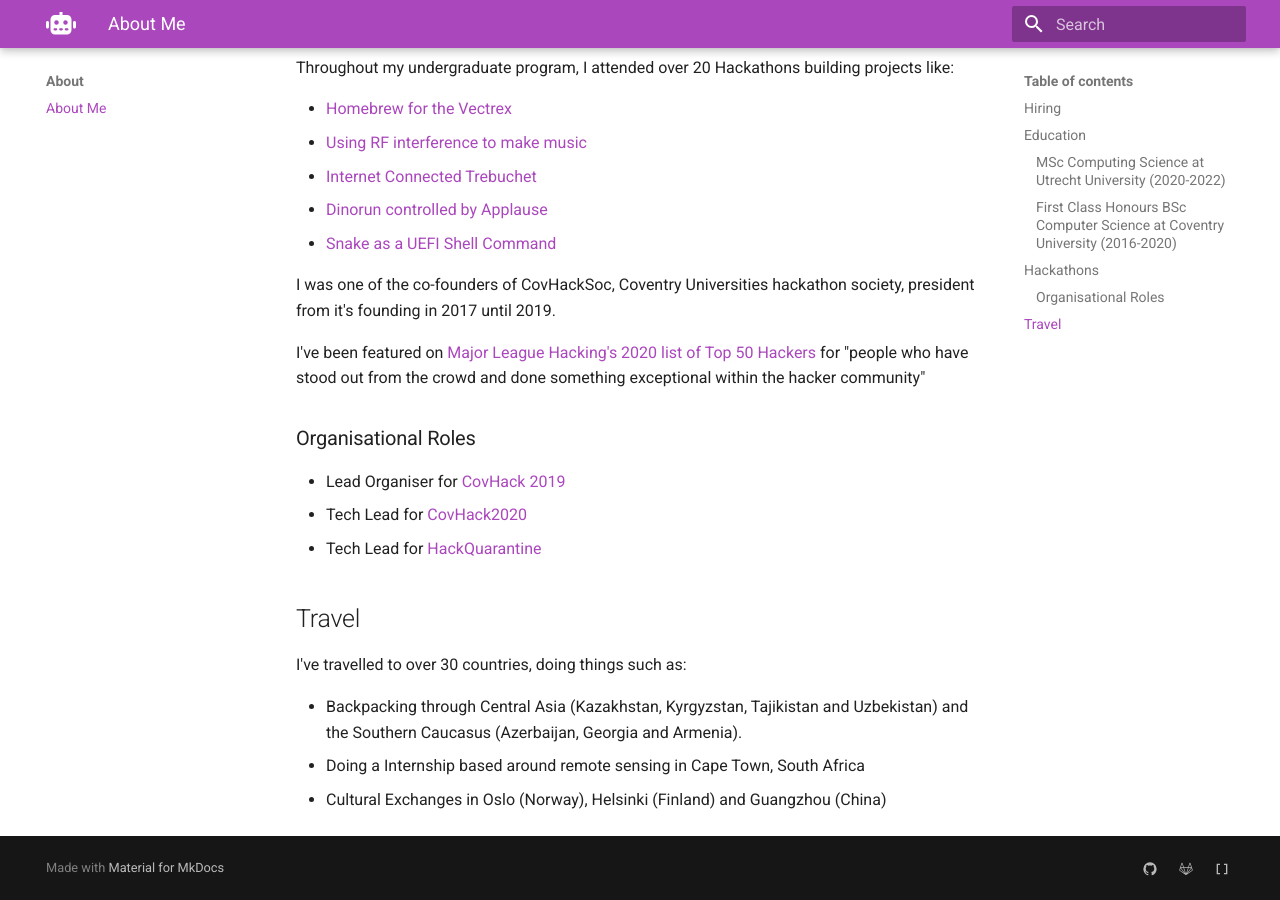
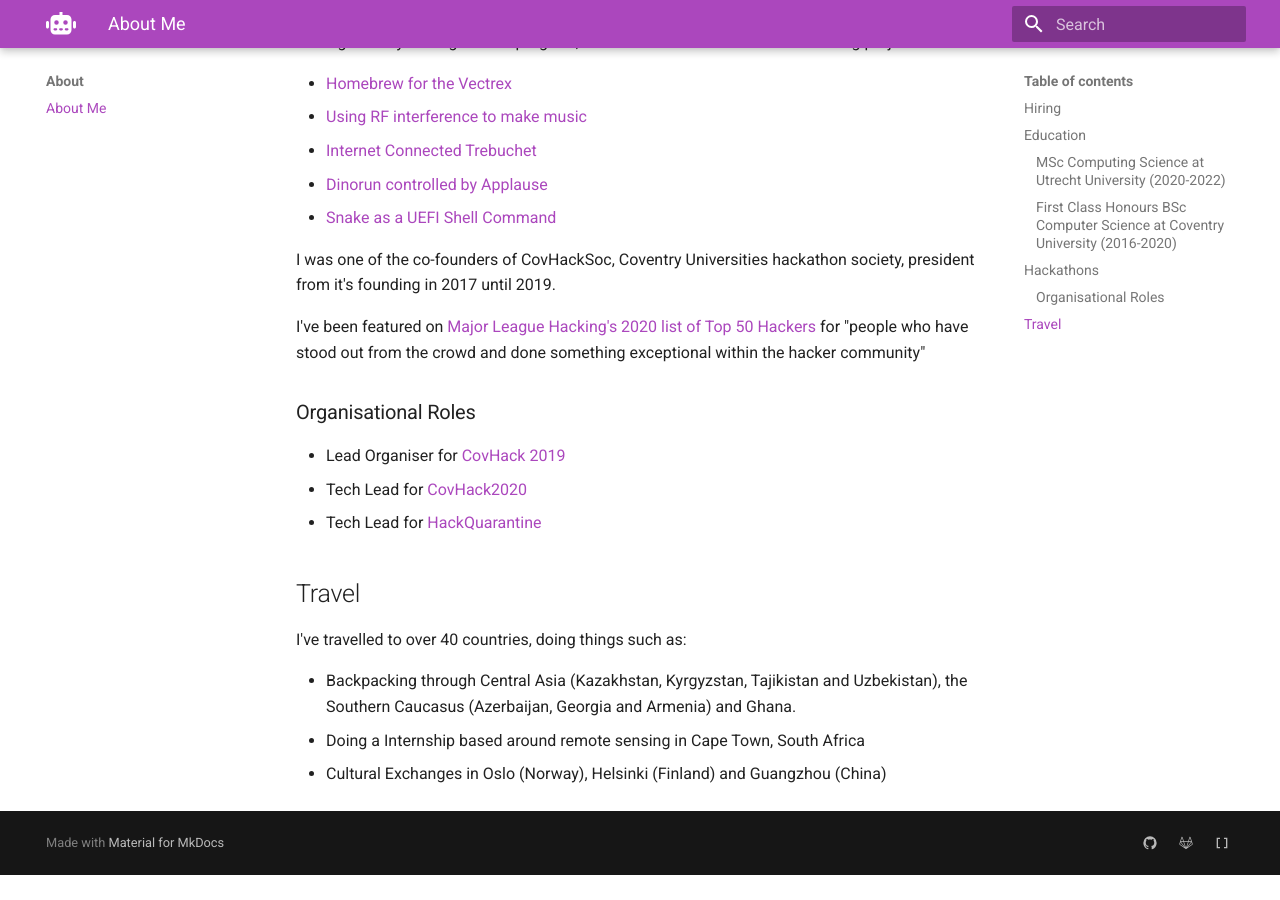
Before and after one commit to bahorn/b.horn.uk, an MkDocs documentation site: the page built from docs/about/index.md, in a window 1280 px wide and 900 px high, scrolled down 725 px. Built offline with MkDocs 1.6.1 and Material for MkDocs 9.7.7, drawn with Linux system fonts in a browser that asks for light colours; nearby versions of some CDN libraries; after the commit the page ends 1600 px from its top, so only the background shows below that; some of the changed text lies outside the part shown.

Commit message:
40 countries now

```diff
--- a/docs/about/index.md
+++ b/docs/about/index.md
@@ -44,8 +44,8 @@
 
 ## Travel
 
-I've travelled to over 30 countries, doing things such as:
+I've travelled to over 40 countries, doing things such as:
 
-* Backpacking through Central Asia (Kazakhstan, Kyrgyzstan, Tajikistan and Uzbekistan) and the Southern Caucasus (Azerbaijan, Georgia and Armenia).
+* Backpacking through Central Asia (Kazakhstan, Kyrgyzstan, Tajikistan and Uzbekistan), the Southern Caucasus (Azerbaijan, Georgia and Armenia) and Ghana.
 * Doing a Internship based around remote sensing in Cape Town, South Africa
 * Cultural Exchanges in Oslo (Norway), Helsinki (Finland) and Guangzhou (China)
```
Also changed, not shown: other parts of docs/about/index.md (+1 -1 lines).
